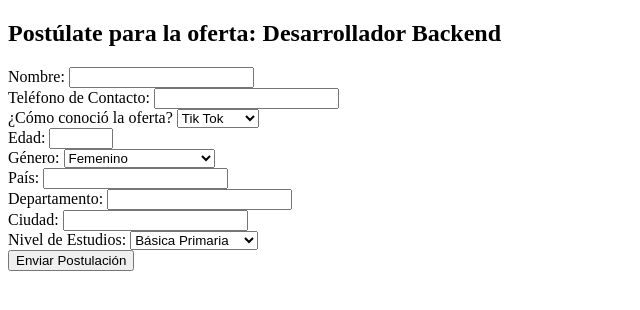
After one commit to alexahurtado08/Reto_Ingenieria_de_Software, a Django app: page /postular/1/ in a window 1280 px wide. The commit adds this page. Shown: the top 310 px of the page, without its empty margins (0-640 px from the left). Run offline with Django 5.2, Linux system fonts and the light colour scheme; data comes from the database, SQL or seed files in the repository.

Commit message:
Base formulario de postulación y  segmentación

```diff
--- /dev/null
+++ b/JOBMATCH/dashboard/templates/postulacion.html
@@ -0,0 +1,83 @@
+<!DOCTYPE html>
+<html lang="es">
+<head>
+  <meta charset="UTF-8">
+  <title>Postulación a la Oferta - {{ campania.nombre }}</title>
+</head>
+<body>
+
+  <h2>Postúlate para la oferta: {{ campania.nombre }}</h2>
+
+  <form method="POST">
+    {% csrf_token %}
+
+    <div>
+      <label for="id_nombre">Nombre:</label>
+      <input type="text" name="nombre" id="id_nombre" required>
+    </div>
+
+    <div>
+      <label for="id_telefono">Teléfono de Contacto:</label>
+      <input type="text" name="telefono" id="id_telefono" required>
+    </div>
+
+    <div>
+      <label for="id_medio_conocimiento">¿Cómo conoció la oferta?</label>
+      <select name="medio_conocimiento" id="id_medio_conocimiento" required>
+        <option value="tik_tok">Tik Tok</option>
+        <option value="facebook">Facebook</option>
+        <option value="instagram">Instagram</option>
+        <option value="google">Google</option>
+      </select>
+    </div>
+
+    <div>
+      <label for="id_edad">Edad:</label>
+      <input type="number" name="edad" id="id_edad" required min="18" max="100">
+    </div>
+
+    <div>
+      <label for="id_genero">Género:</label>
+      <select name="genero" id="id_genero" required>
+        <option value="femenino">Femenino</option>
+        <option value="masculino">Masculino</option>
+        <option value="no_responder">Prefiero no responder</option>
+      </select>
+    </div>
+
+    <div>
+      <label for="id_pais">País:</label>
+      <input type="text" name="pais" id="id_pais" required>
+    </div>
+
+    <div>
+      <label for="id_departamento">Departamento:</label>
+      <input type="text" name="departamento" id="id_departamento" required>
+    </div>
+
+    <div>
+      <label for="id_ciudad">Ciudad:</label>
+      <input type="text" name="ciudad" id="id_ciudad" required>
+    </div>
+
+    <div>
+      <label for="id_nivel_estudios">Nivel de Estudios:</label>
+      <select name="nivel_estudios" id="id_nivel_estudios" required>
+        <option value="basica_primaria">Básica Primaria</option>
+        <option value="bachillerato">Bachillerato</option>
+        <option value="media_academica">Media Académica</option>
+        <option value="profesional">Profesional</option>
+        <option value="maestria">Maestría</option>
+        <option value="doctorado">Doctorado</option>
+        <option value="no_aplica">No Aplica</option>
+      </select>
+    </div>
+
+    <div>
+      <button type="submit">Enviar Postulación</button>
+    </div>
+
+  </form>
+
+</body>
+</html>
--- a/JOBMATCH/dashboard/templates/vista_anuncio.html
+++ b/JOBMATCH/dashboard/templates/vista_anuncio.html
@@ -22,3 +22,5 @@
 
 </body>
 </html>
+<!-- Botón de postulación -->
+<a href="{% url 'postular' campania.id %}" class="btn btn-primary">Postular</a>
--- a/JOBMATCH/dashboard/urls.py
+++ b/JOBMATCH/dashboard/urls.py
@@ -15,6 +15,7 @@ urlpatterns = [
     path('campania/<int:pk>/finalizar/', views.finalizar_campania, name='finalizar_campania'),
     path('seleccionar-campania/', views.seleccionar_campania, name='seleccionar_campania'),
     path('ver-anuncio/<int:campania_id>/', views.vista_anuncio, name='vista_anuncio'),
+    path('postular/<int:campania_id>/', views.postular, name='postular'),
 
 
 
--- a/JOBMATCH/dashboard/views.py
+++ b/JOBMATCH/dashboard/views.py
@@ -15,6 +15,7 @@ from django.shortcuts import render, get_object_or_404, redirect
 from django.contrib import messages
 from .forms import OfertaLaboralForm, CampaniaForm
 from django.db.models import Q
+from django import forms
 
 
 import json
@@ -193,3 +194,63 @@ def vista_anuncio(request, campania_id):
     except Campania.DoesNotExist:
         # Manejar el caso donde la campaña no existe
         return render(request, 'error.html', {'message': 'Campaña no encontrada.'})
+
+
+# Crear el formulario para postulación
+class PostulacionForm(forms.Form):
+    nombre = forms.CharField(max_length=100, label="Nombre")
+    telefono = forms.CharField(max_length=20, label="Teléfono de Contacto")
+    medio_conocimiento = forms.ChoiceField(
+        choices=[
+            ('tik_tok', 'Tik Tok'),
+            ('facebook', 'Facebook'),
+            ('instagram', 'Instagram'),
+            ('google', 'Google'),
+        ],
+        label="¿Cómo conoció la oferta?"
+    )
+    edad = forms.IntegerField(label="Edad", min_value=18, max_value=100)
+    genero = forms.ChoiceField(
+        choices=[
+            ('femenino', 'Femenino'),
+            ('masculino', 'Masculino'),
+            ('no_responder', 'Prefiero no responder')
+        ],
+        label="Género"
+    )
+    pais = forms.CharField(max_length=100, label="País")
+    departamento = forms.CharField(max_length=100, label="Departamento")
+    ciudad = forms.CharField(max_length=100, label="Ciudad")
+    nivel_estudios = forms.ChoiceField(
+        choices=[
+            ('basica_primaria', 'Básica Primaria'),
+            ('bachillerato', 'Bachillerato'),
+            ('media_academica', 'Media Académica'),
+            ('profesional', 'Profesional'),
+            ('maestria', 'Maestría'),
+            ('doctorado', 'Doctorado'),
+            ('no_aplica', 'No Aplica'),
+        ],
+        label="Nivel de Estudios"
+    )
+
+# Vista para manejar la postulación
+def postular(request, campania_id):
+    # Obtener la campaña
+    try:
+        campania = Campania.objects.get(id=campania_id)
+    except Campania.DoesNotExist:
+        return redirect('error')  # Redirige si no se encuentra la campaña
+
+    if request.method == 'POST':
+        form = PostulacionForm(request.POST)
+        if form.is_valid():
+            # Aquí puedes guardar la postulación en la base de datos si lo deseas
+            # Crear una entrada en el modelo de postulaciones si lo tienes (esto es opcional)
+
+            # Redirigir al usuario a la página de Magneto
+            return redirect('https://www.magneto365.com/es')
+    else:
+        form = PostulacionForm()
+
+    return render(request, 'postulacion.html', {'form': form, 'campania': campania})
```
